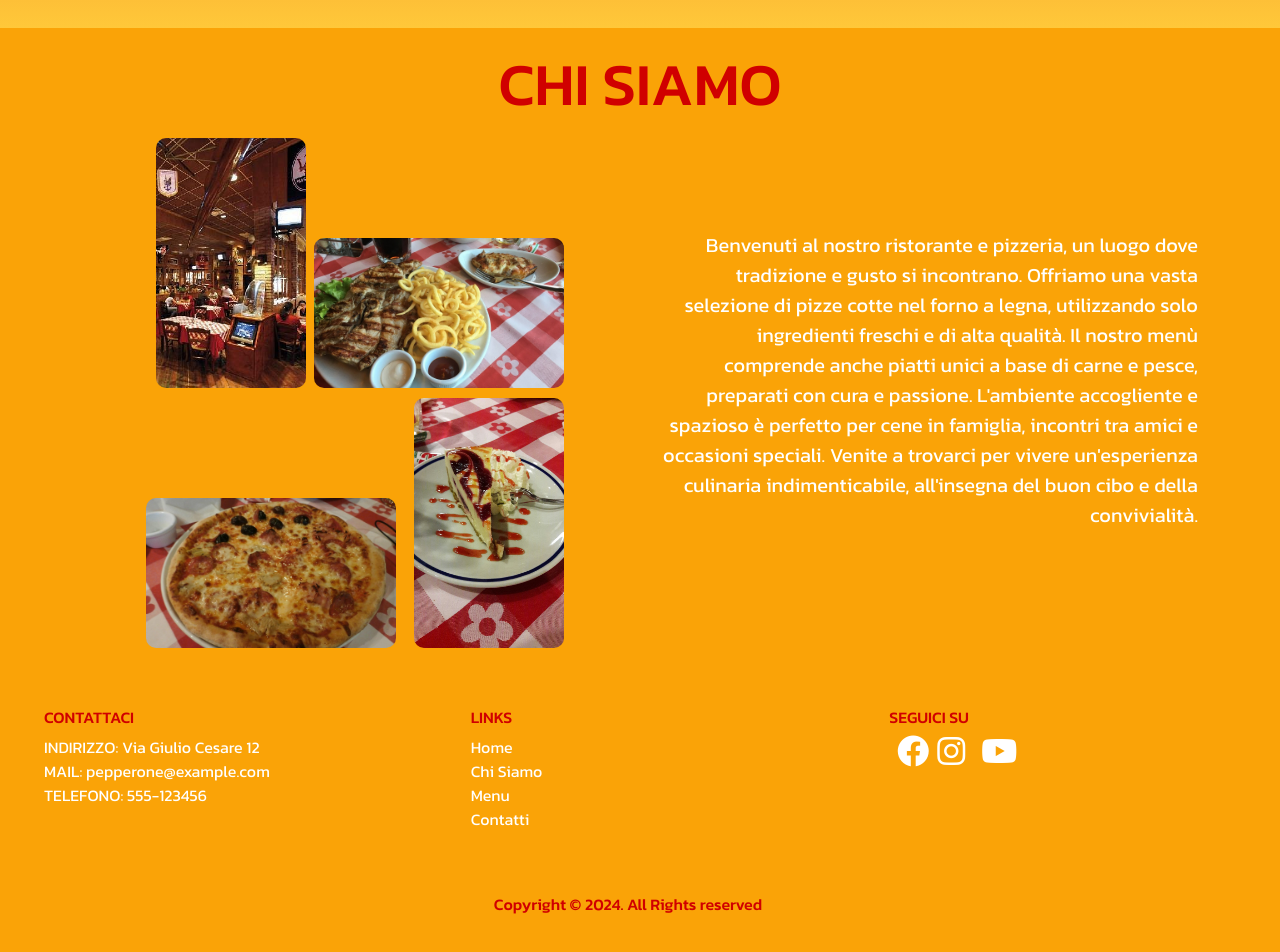
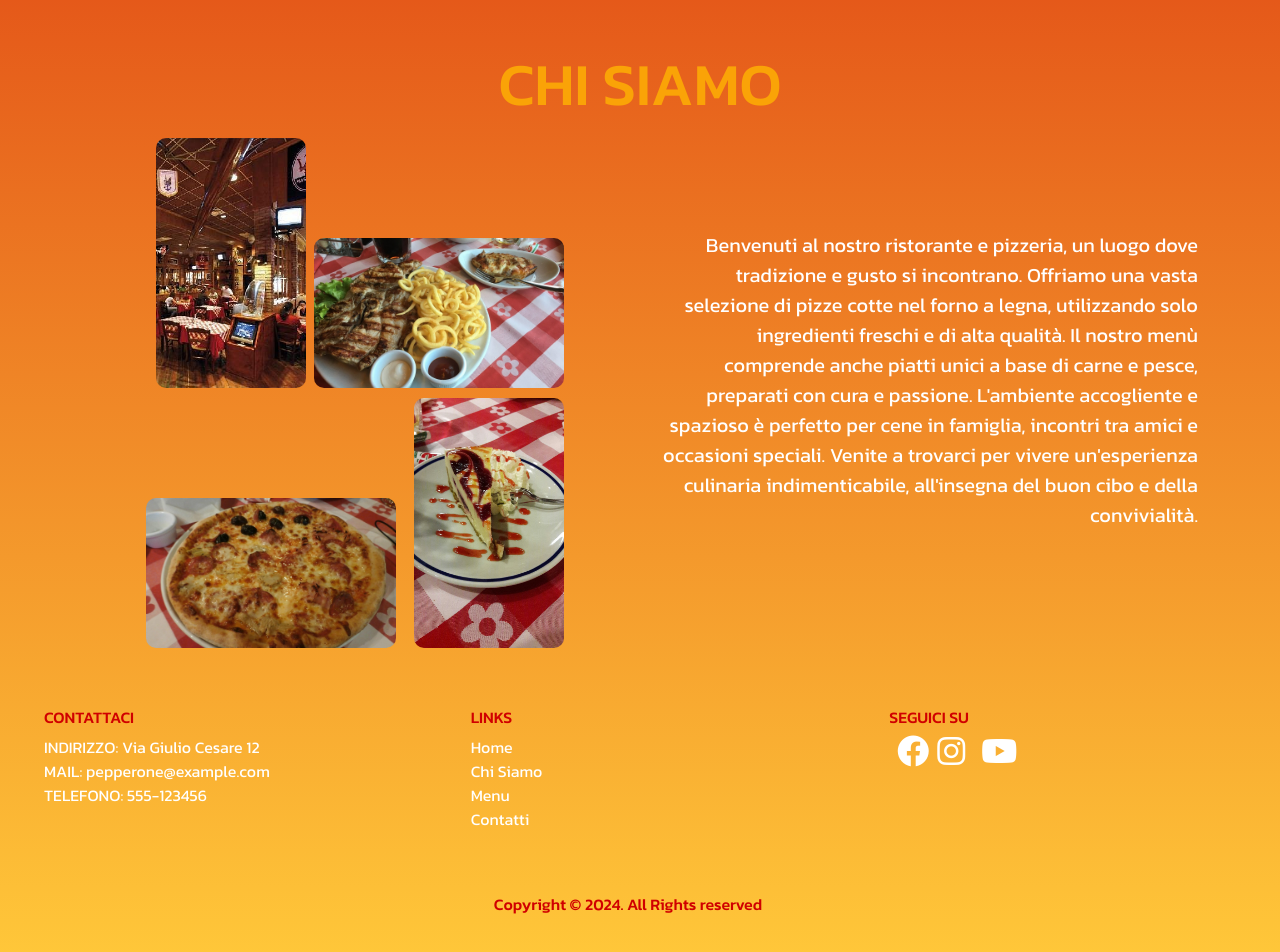
Before and after one commit to albertostizzoli/react-restaurant, a React (Vite) app: page / in a window 1280 px wide. Shown: the part 772-1724 px from the top of the page. Built offline with nearby package versions, Linux system fonts and the light colour scheme.

Commit message:
added linear gradient on body

```diff
--- a/src/App.css
+++ b/src/App.css
@@ -9,6 +9,10 @@
   padding: 0;
   box-sizing: border-box;
   font-family: "Kanit", sans-serif;
+}
+
+body{
+  background: linear-gradient(180deg, rgb(208, 0, 0), rgba(255, 186, 8, 0.8));
 }
 
 
--- a/src/components/aboutUs/about.css
+++ b/src/components/aboutUs/about.css
@@ -1,11 +1,10 @@
 .about {
     padding: 20px;
     width: 100%;
-    background-color: var(--dark-yellow);
 }
 
 .about h1 {
-    color: var(--dark-red);
+    color: var(--dark-yellow);
     font-size: 60px;
 }
 
--- a/src/components/footer/footer.css
+++ b/src/components/footer/footer.css
@@ -1,5 +1,4 @@
 .footer{
-    background-color: var(--dark-yellow);
     padding: 40px;
 
 }
--- a/src/components/header/header.css
+++ b/src/components/header/header.css
@@ -1,6 +1,5 @@
 .header{
     height: calc(100vh - 100px);
-    background: linear-gradient(180deg, rgb(208, 0, 0), rgba(255, 186, 8, 0.8));
     padding-top: 50px;
 }
 
```
